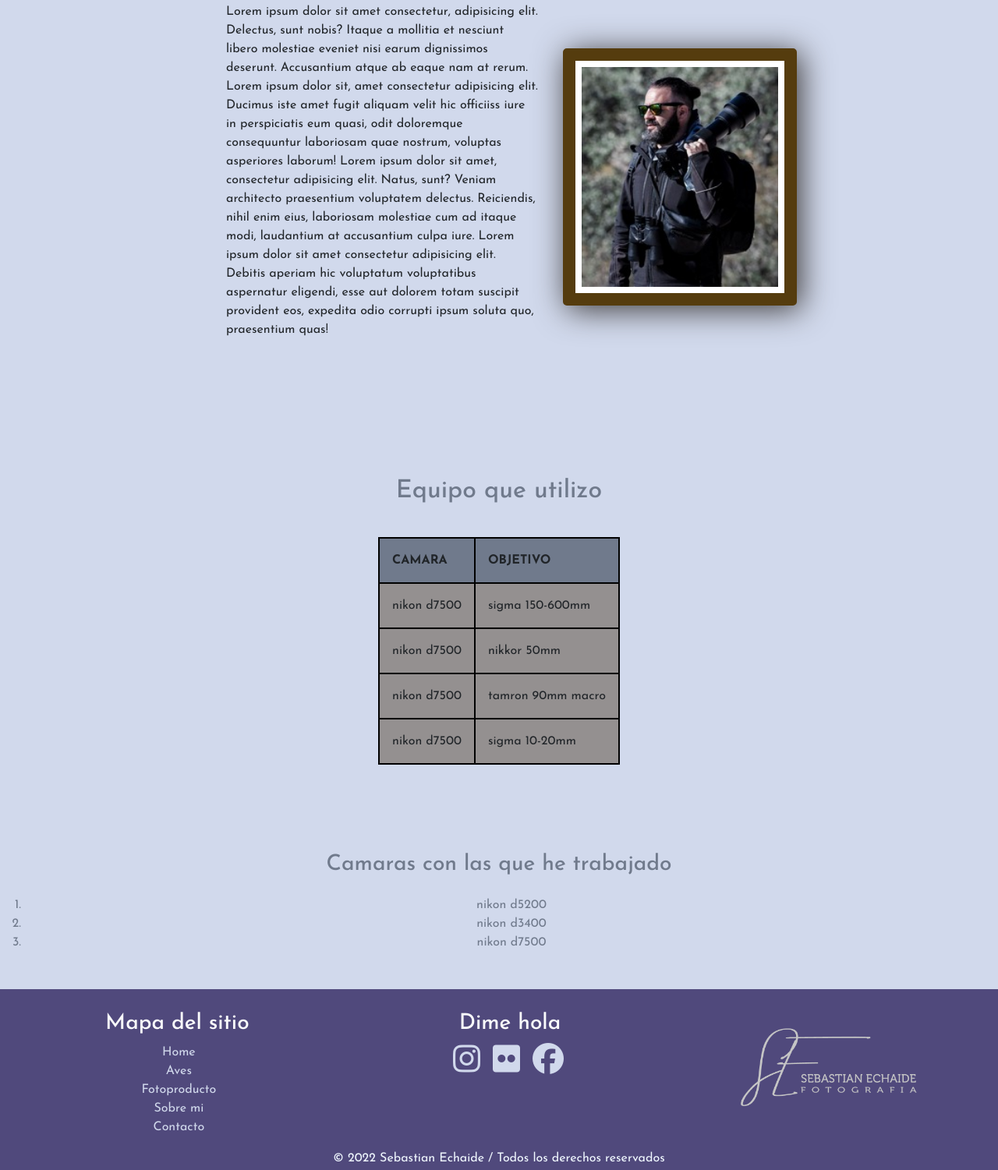
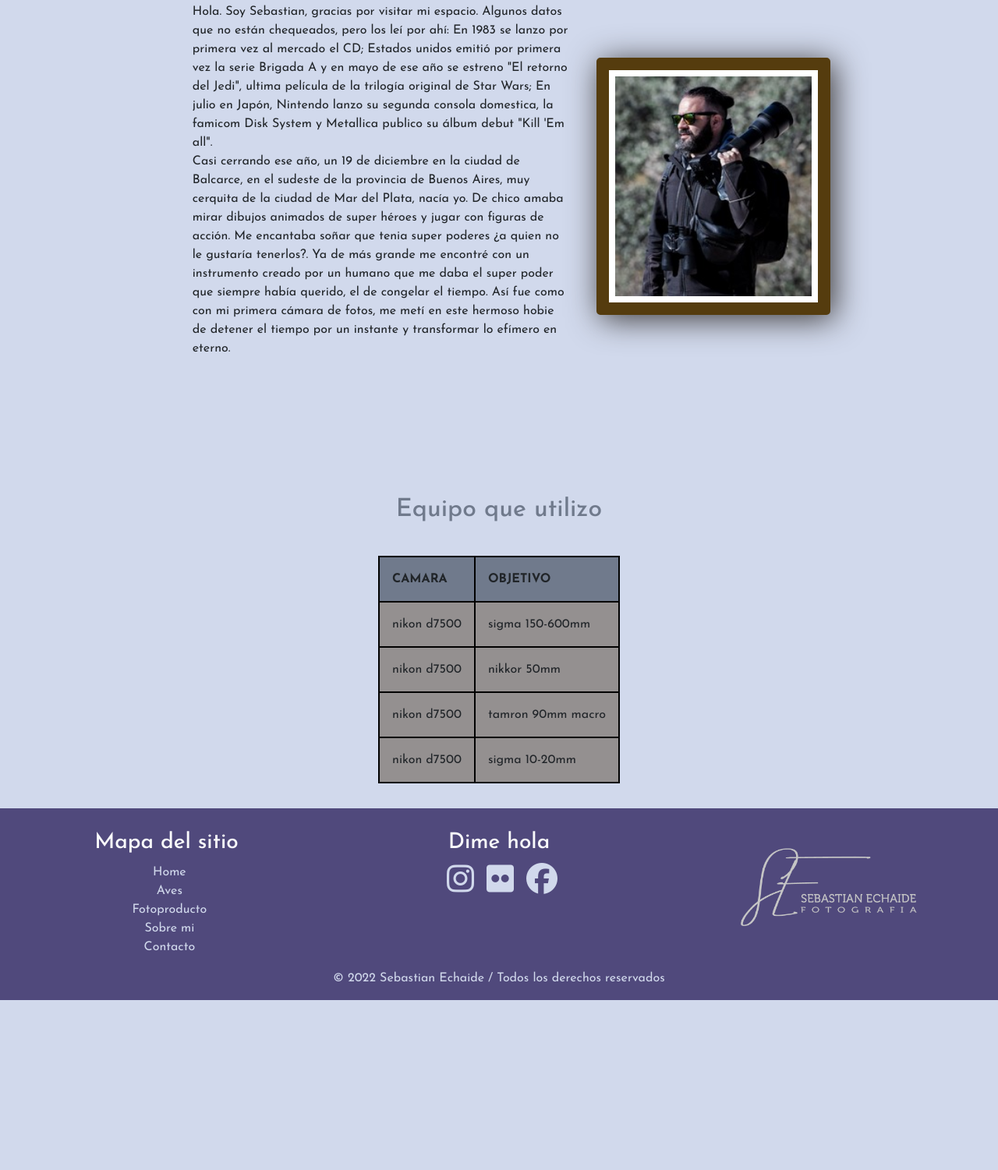
Before and after one commit to SebasEch/coder-proyect, a plain HTML site: page pages/about.html in a window 1280 px wide. Shown: the part 393-1894 px from the top of the page at 78% size. After the commit the page ends 1676 px from the top, so only its background shows below. Drawn offline with nearby package versions, Linux system fonts and the light colour scheme.

Commit message:
canbue dusposicion de elementos de footer a las paginas que me faltaban, modifique texto de about

```diff
--- a/pages/about.html
+++ b/pages/about.html
@@ -27,7 +27,7 @@
 
 <body>
     <header>
-        <nav class="navbar navbar-expand-lg" style=background-color:#50497c;>
+        <nav class="navbar navbar-expand-lg navbar-dark">
             <div class="container-fluid">
                 <a class="navbar-brand" href="../index.html">
                     <img class="logo" src="../imagenes/logobeta.png" alt="logo sebastian echaide">
@@ -68,23 +68,18 @@
         <h1>Sobre mi</h1>
         <section class="section-about">
             <div class="description">
-                <p>Lorem ipsum dolor sit amet consectetur, adipisicing elit. Delectus, sunt nobis? Itaque a mollitia et
-                    nesciunt
-                    libero molestiae eveniet nisi earum dignissimos deserunt. Accusantium atque ab eaque nam at rerum.
-                    Lorem ipsum dolor sit, amet consectetur adipisicing elit. Ducimus iste amet fugit aliquam velit hic
-                    officiiss
-                    iure in perspiciatis eum quasi, odit doloremque consequuntur laboriosam quae nostrum, voluptas
-                    asperiores
-                    laborum!
-                    Lorem ipsum dolor sit amet, consectetur adipisicing elit. Natus, sunt? Veniam architecto praesentium
-                    voluptatem delectus. Reiciendis, nihil enim eius, laboriosam molestiae cum ad itaque modi,
-                    laudantium at
-                    accusantium culpa iure.
-                    <span>Lorem ipsum dolor sit amet consectetur adipisicing elit. Debitis aperiam hic voluptatum
-                        voluptatibus
-                        aspernatur eligendi, esse aut dolorem totam suscipit provident eos, expedita odio corrupti ipsum
-                        soluta
-                        quo, praesentium quas!</span>
+                <p>Hola. Soy Sebastian, gracias por visitar mi espacio.
+                    Algunos datos que no están chequeados, pero los leí por ahí:
+                    En 1983 se lanzo por primera vez al mercado el CD;
+                    Estados unidos emitió por primera vez la serie Brigada A y
+                    en mayo de ese año se estreno "El retorno del Jedi", ultima película de la trilogía original de Star Wars;
+                    En julio en Japón, Nintendo lanzo su segunda consola domestica, la famicom Disk System y Metallica
+                    publico su álbum debut "Kill 'Em all". <br>
+                    Casi cerrando ese año, un 19 de diciembre en la ciudad de Balcarce, en el sudeste de la provincia de Buenos Aires, muy cerquita de la ciudad de Mar del Plata, nacía yo.
+                    De chico amaba mirar dibujos animados de super héroes y jugar con figuras de acción.
+                    Me encantaba soñar que tenia super poderes ¿a quien no le gustaría tenerlos?.
+                    Ya de más grande me encontré con un instrumento creado por un humano que me daba el super poder que siempre había querido, el de congelar el tiempo.
+                    Así fue como con mi primera cámara de fotos, me metí en este hermoso hobie de detener el tiempo por un instante y transformar lo efímero en eterno.
                 </p>
             </div>
             <img src="../imagenes/sebastian.jpg" alt="retrato de sebastian echaide" class="description-img">
@@ -124,20 +119,12 @@
             </table>
         </section>
 
-        <section class="section-o-list">
-            <h3>Camaras con las que he trabajado</h3>
-            <ol class="o-list">
-                <li>nikon d5200</li>
-                <li>nikon d3400</li>
-                <li>nikon d7500</li>
-            </ol>
-        </section>
     </main>
 
-    <footer class="container-fluid" style=background-color:#50497c;>
+    <footer class="container-fluid">
 
         <div class="row justify-content-center">
-            <div class="col">
+            <div class="col-12 col-md-4">
                 <h3 class="footer-title">Mapa del sitio</h3>
                 <ul>
                     <li>
@@ -158,23 +145,23 @@
                 </ul>
             </div>
 
-            <div class="col">
+            <div class="col-12 col-md-4">
                 <h3 class="footer-title"> Dime hola</h3>
                 <div class="redes-sociales">
-                    <a class="redes-soc" href="https://www.instagram.com/sebasechaide" target="blank">
+                    <a  href="https://www.instagram.com/sebasechaide" target="blank">
                         <i class="fa-brands fa-instagram"></i>
                     </a>
 
-                    <a class="redes-soc " href="https://www.flickr.com/photos/162204591@N05/" target="blank">
+                    <a href="https://www.flickr.com/photos/162204591@N05/" target="blank">
                         <i class="fa-brands fa-flickr"></i>
                     </a>
 
-                    <a class="redes-soc" href="https://www.facebook.com/SebastianEch" target="blank">
+                    <a href="https://www.facebook.com/SebastianEch" target="blank">
                         <i class="fa-brands fa-facebook"></i>
                     </a>
                 </div>
             </div>
-            <div class="col d-flex align-items-center justify-content-center">
+            <div class="class=col-12 col-md-4 d-flex align-items-center justify-content-center">
                 <a href="../index.html">
                     <img class="footer-logo" src="../imagenes/logobeta.png" alt="logo sebastian echaide">
                 </a>
--- a/style.css
+++ b/style.css
@@ -255,7 +255,7 @@
     color: #fafbfc;
     display: flex;
     justify-content: center;
-    padding-left: 1em;
+    /* padding-left: 1em; */
 
 }
 .redes-sociales {
@@ -263,12 +263,13 @@
     justify-content: center;
     align-items: center;
     text-align: center;
-    padding-left: 1.5em;
+    padding-left: 0.5em;
     gap: 1em;
 }
 
 footer li {
     list-style-type: none;
+    padding-right: 1.5em;
 }
 
 footer a {
@@ -279,7 +280,7 @@
 }
 
 footer p {
-    color: aliceblue;
+    color: #d1d9ec;
 }
 
 footer i {
@@ -320,7 +321,7 @@
     }
 
     .description {
-        width: 400px;
+        width: 40%;
     }
 
     /* Mqueries formulario */
```
Also changed, not shown: pages/aves.html (+8 -8 lines), pages/contacto.html (+8 -8 lines), pages/fotoproducto.html (+7 -7 lines).
